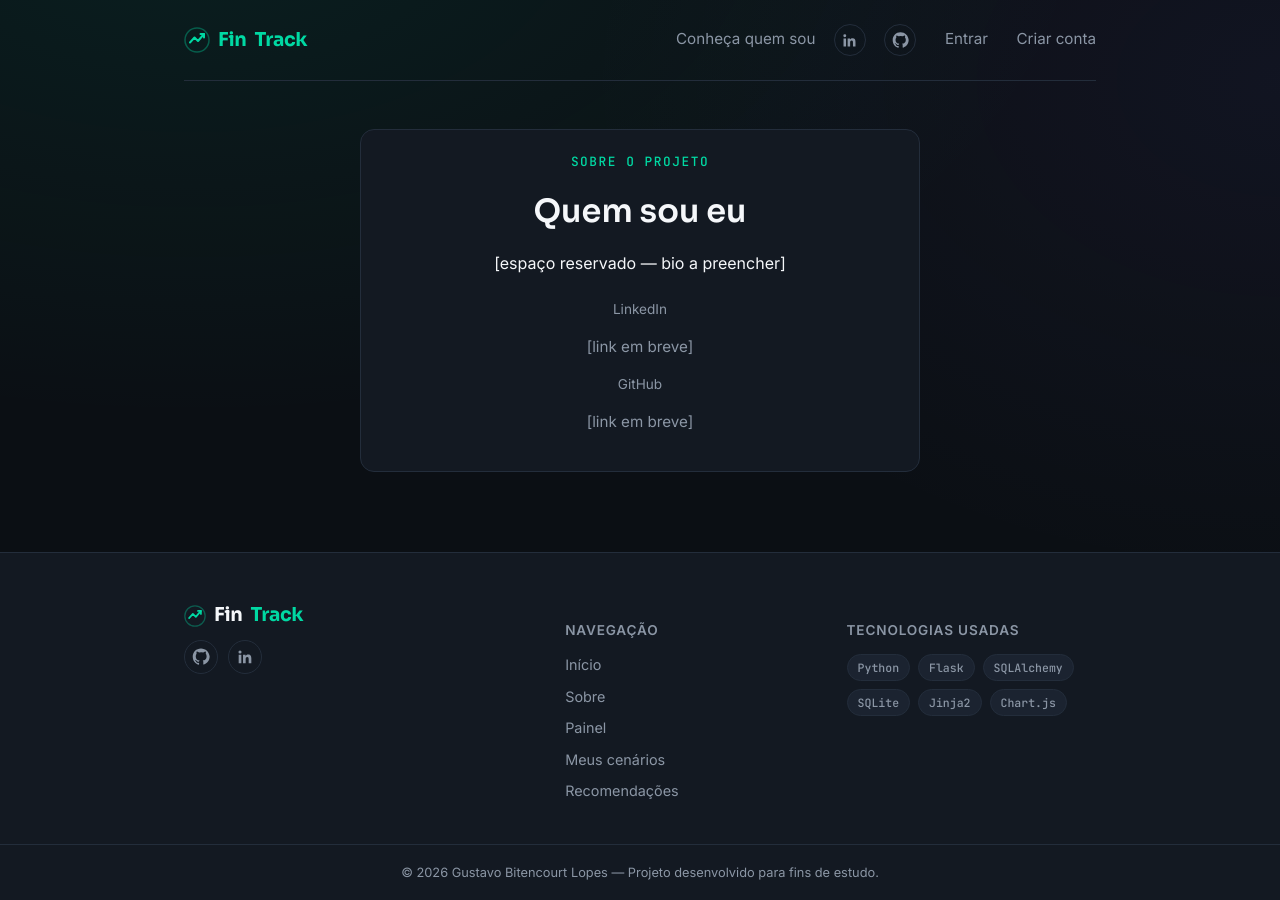
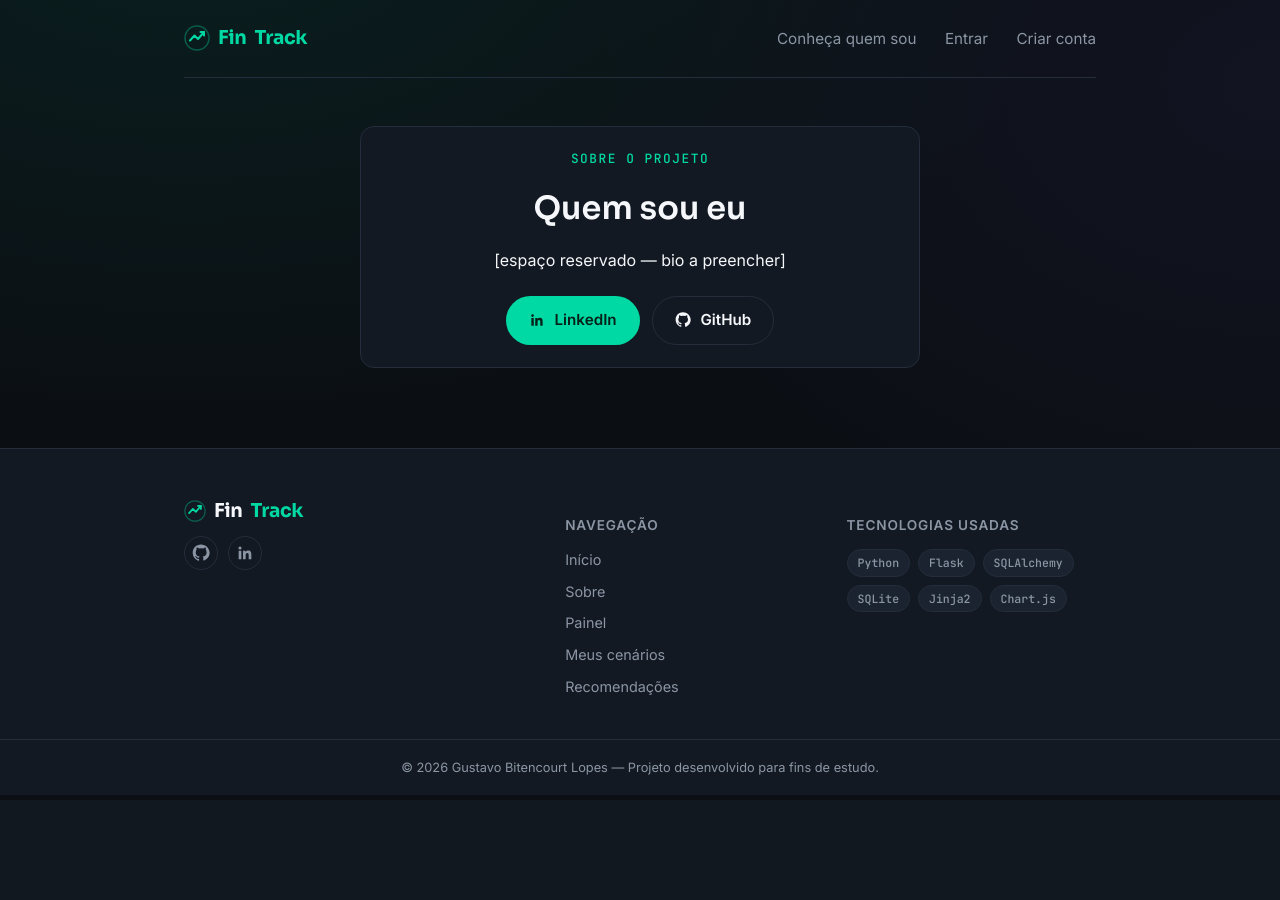
Before and after one commit to GustavoBitencourtLopes/FinTrack, a Flask app: page /sobre in a window 1280 px wide. After the commit the page ends 775 px from the top, so only its background shows below. Run offline with Flask 3, Linux system fonts and the light colour scheme.

Commit message:
salvar_11

```diff
--- a/templates/base.html
+++ b/templates/base.html
@@ -23,24 +23,12 @@
                 {% if current_user.is_authenticated %}
                     <a href="/painel">Painel</a>
                     <a href="/sobre">Conheça quem sou</a>
-                    <a href="https://www.linkedin.com/in/gustavo-bitencourt-lopes-b765072b5" target="_blank" rel="noopener" class="nav-icon" aria-label="LinkedIn" title="LinkedIn">
-                        <svg width="17" height="17" viewBox="0 0 24 24" fill="currentColor"><path d="M20.45 20.45h-3.55v-5.57c0-1.33-.02-3.03-1.85-3.03-1.85 0-2.14 1.45-2.14 2.94v5.66H9.36V9h3.41v1.56h.05c.47-.9 1.63-1.85 3.36-1.85 3.6 0 4.27 2.37 4.27 5.45v6.29zM5.34 7.43a2.06 2.06 0 1 1 0-4.12 2.06 2.06 0 0 1 0 4.12zM7.12 20.45H3.56V9h3.56v11.45z"/></svg>
-                    </a>
-                    <a href="https://github.com/GustavoBitencourtLopes" target="_blank" rel="noopener" class="nav-icon" aria-label="GitHub" title="GitHub">
-                        <svg width="17" height="17" viewBox="0 0 24 24" fill="currentColor"><path d="M12 .5C5.73.5.98 5.24.98 11.52c0 4.98 3.23 9.2 7.71 10.69.56.1.77-.24.77-.54 0-.27-.01-1-.02-1.96-3.14.68-3.8-1.51-3.8-1.51-.51-1.31-1.25-1.66-1.25-1.66-1.02-.7.08-.68.08-.68 1.13.08 1.72 1.16 1.72 1.16 1 1.72 2.63 1.22 3.27.93.1-.73.39-1.22.71-1.5-2.51-.29-5.15-1.26-5.15-5.6 0-1.24.44-2.25 1.16-3.04-.12-.29-.5-1.44.11-3 0 0 .95-.3 3.12 1.16a10.8 10.8 0 0 1 5.68 0c2.17-1.46 3.12-1.16 3.12-1.16.61 1.56.23 2.71.11 3 .72.79 1.16 1.8 1.16 3.04 0 4.35-2.65 5.31-5.17 5.59.4.35.76 1.03.76 2.08 0 1.5-.01 2.71-.01 3.08 0 .3.2.65.78.54 4.47-1.49 7.7-5.71 7.7-10.69C23.02 5.24 18.27.5 12 .5z"/></svg>
-                    </a>
                     <a href="/conta" class="nav-icon" aria-label="Minha conta" title="Minha conta">
                         <svg width="19" height="19" viewBox="0 0 24 24" fill="none" stroke="currentColor" stroke-width="2" stroke-linecap="round" stroke-linejoin="round"><circle cx="12" cy="8" r="4"/><path d="M4 20c0-4 3.5-6 8-6s8 2 8 6"/></svg>
                     </a>
                     <a href="/logout">Sair</a>
                 {% else %}
                     <a href="/sobre">Conheça quem sou</a>
-                    <a href="https://www.linkedin.com/in/gustavo-bitencourt-lopes-b765072b5" target="_blank" rel="noopener" class="nav-icon" aria-label="LinkedIn" title="LinkedIn">
-                        <svg width="17" height="17" viewBox="0 0 24 24" fill="currentColor"><path d="M20.45 20.45h-3.55v-5.57c0-1.33-.02-3.03-1.85-3.03-1.85 0-2.14 1.45-2.14 2.94v5.66H9.36V9h3.41v1.56h.05c.47-.9 1.63-1.85 3.36-1.85 3.6 0 4.27 2.37 4.27 5.45v6.29zM5.34 7.43a2.06 2.06 0 1 1 0-4.12 2.06 2.06 0 0 1 0 4.12zM7.12 20.45H3.56V9h3.56v11.45z"/></svg>
-                    </a>
-                    <a href="https://github.com/GustavoBitencourtLopes" target="_blank" rel="noopener" class="nav-icon" aria-label="GitHub" title="GitHub">
-                        <svg width="17" height="17" viewBox="0 0 24 24" fill="currentColor"><path d="M12 .5C5.73.5.98 5.24.98 11.52c0 4.98 3.23 9.2 7.71 10.69.56.1.77-.24.77-.54 0-.27-.01-1-.02-1.96-3.14.68-3.8-1.51-3.8-1.51-.51-1.31-1.25-1.66-1.25-1.66-1.02-.7.08-.68.08-.68 1.13.08 1.72 1.16 1.72 1.16 1 1.72 2.63 1.22 3.27.93.1-.73.39-1.22.71-1.5-2.51-.29-5.15-1.26-5.15-5.6 0-1.24.44-2.25 1.16-3.04-.12-.29-.5-1.44.11-3 0 0 .95-.3 3.12 1.16a10.8 10.8 0 0 1 5.68 0c2.17-1.46 3.12-1.16 3.12-1.16.61 1.56.23 2.71.11 3 .72.79 1.16 1.8 1.16 3.04 0 4.35-2.65 5.31-5.17 5.59.4.35.76 1.03.76 2.08 0 1.5-.01 2.71-.01 3.08 0 .3.2.65.78.54 4.47-1.49 7.7-5.71 7.7-10.69C23.02 5.24 18.27.5 12 .5z"/></svg>
-                    </a>
                     <a href="/login">Entrar</a>
                     <a href="/cadastro">Criar conta</a>
                 {% endif %}
--- a/templates/sobre.html
+++ b/templates/sobre.html
@@ -8,14 +8,15 @@
         <h1 style="text-align:center;">Quem sou eu</h1>
         <p class="subtitle" style="text-align:center;">[espaço reservado — bio a preencher]</p>
 
-        <div class="field" style="margin-top: 24px;">
-            <label style="text-align:center; display:block;">LinkedIn</label>
-            <p class="recommendation" style="color: var(--text-muted); text-align:center;">[link em breve]</p>
-        </div>
-
-        <div class="field">
-            <label style="text-align:center; display:block;">GitHub</label>
-            <p class="recommendation" style="color: var(--text-muted); text-align:center;">[link em breve]</p>
+        <div class="cta-row" style="justify-content:center; margin-top: 24px;">
+            <a href="https://www.linkedin.com/in/gustavo-bitencourt-lopes-b765072b5" target="_blank" rel="noopener" class="btn btn-primary">
+                <svg width="16" height="16" viewBox="0 0 24 24" fill="currentColor" style="vertical-align:-3px; margin-right:6px;"><path d="M20.45 20.45h-3.55v-5.57c0-1.33-.02-3.03-1.85-3.03-1.85 0-2.14 1.45-2.14 2.94v5.66H9.36V9h3.41v1.56h.05c.47-.9 1.63-1.85 3.36-1.85 3.6 0 4.27 2.37 4.27 5.45v6.29zM5.34 7.43a2.06 2.06 0 1 1 0-4.12 2.06 2.06 0 0 1 0 4.12zM7.12 20.45H3.56V9h3.56v11.45z"/></svg>
+                LinkedIn
+            </a>
+            <a href="https://github.com/GustavoBitencourtLopes" target="_blank" rel="noopener" class="btn btn-ghost">
+                <svg width="16" height="16" viewBox="0 0 24 24" fill="currentColor" style="vertical-align:-3px; margin-right:6px;"><path d="M12 .5C5.73.5.98 5.24.98 11.52c0 4.98 3.23 9.2 7.71 10.69.56.1.77-.24.77-.54 0-.27-.01-1-.02-1.96-3.14.68-3.8-1.51-3.8-1.51-.51-1.31-1.25-1.66-1.25-1.66-1.02-.7.08-.68.08-.68 1.13.08 1.72 1.16 1.72 1.16 1 1.72 2.63 1.22 3.27.93.1-.73.39-1.22.71-1.5-2.51-.29-5.15-1.26-5.15-5.6 0-1.24.44-2.25 1.16-3.04-.12-.29-.5-1.44.11-3 0 0 .95-.3 3.12 1.16a10.8 10.8 0 0 1 5.68 0c2.17-1.46 3.12-1.16 3.12-1.16.61 1.56.23 2.71.11 3 .72.79 1.16 1.8 1.16 3.04 0 4.35-2.65 5.31-5.17 5.59.4.35.76 1.03.76 2.08 0 1.5-.01 2.71-.01 3.08 0 .3.2.65.78.54 4.47-1.49 7.7-5.71 7.7-10.69C23.02 5.24 18.27.5 12 .5z"/></svg>
+                GitHub
+            </a>
         </div>
     </div>
 </div>
```
Also changed, not shown: templates/recomendacoes_detalhe.html (+10 -1 lines).
